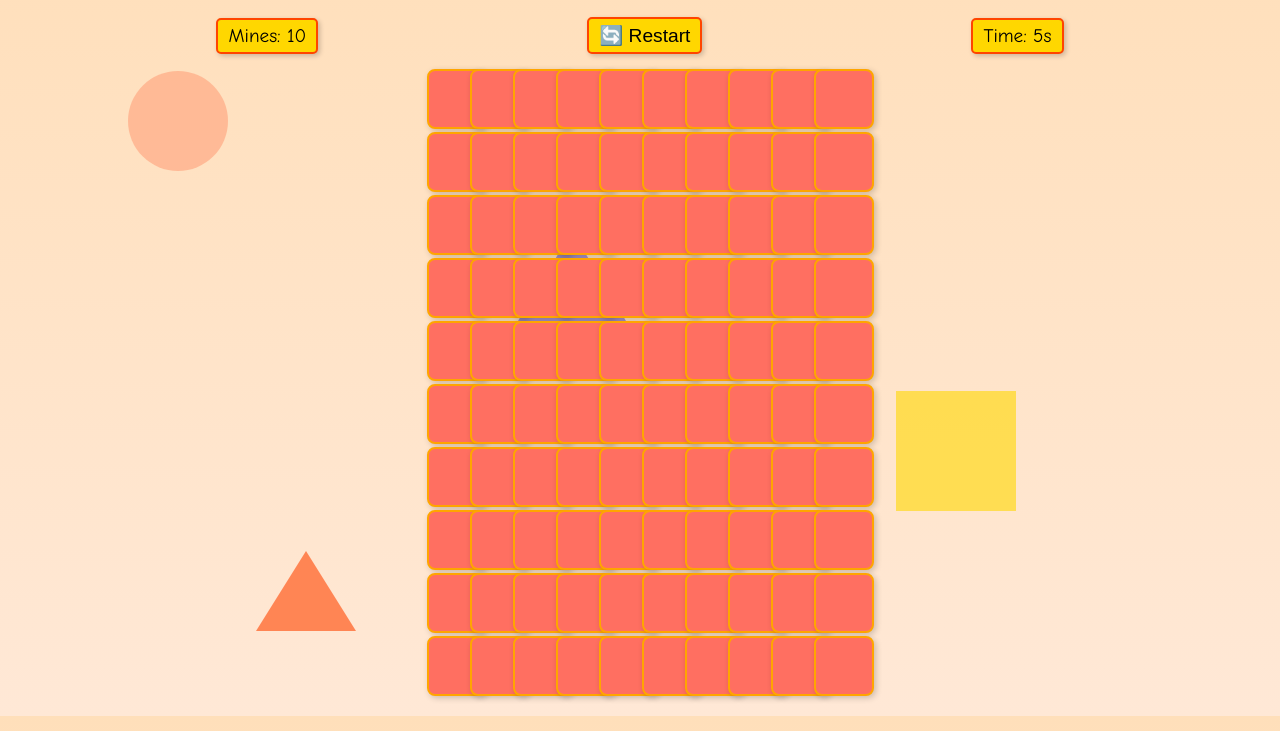
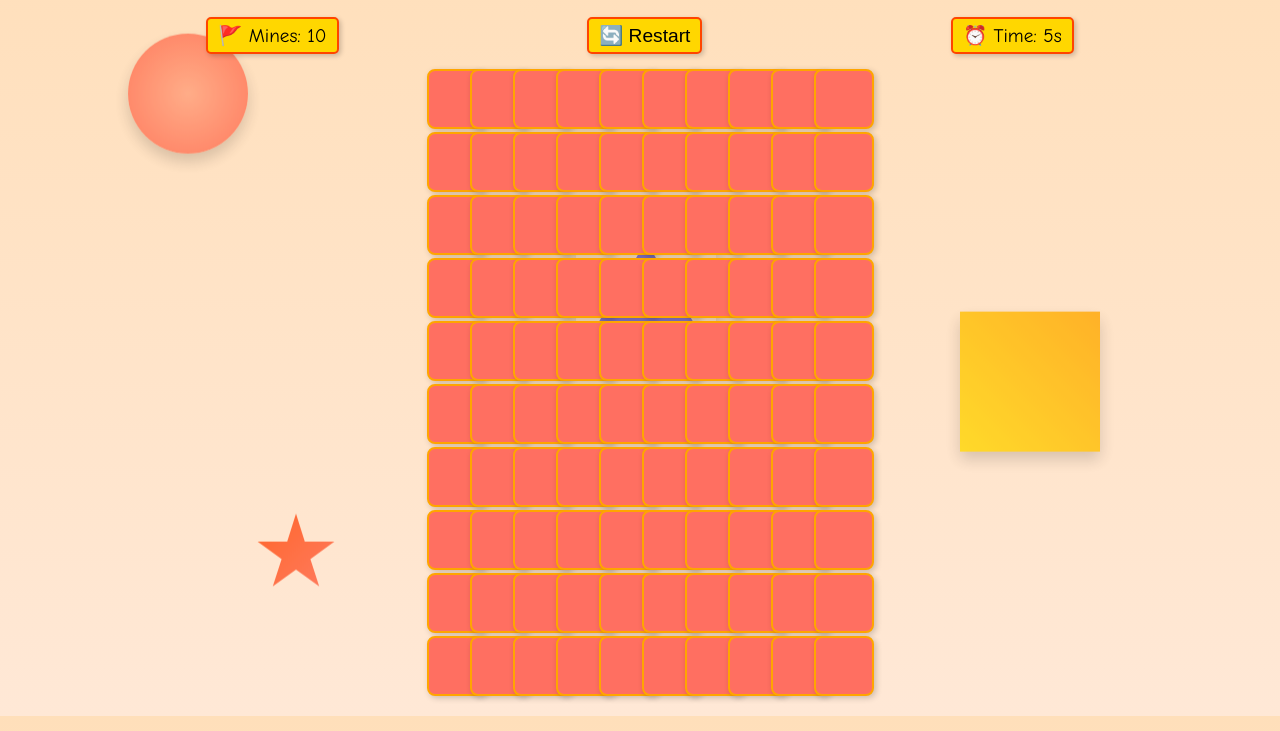
Before and after one commit to mailgopalv/minesweeper, a plain HTML site: page index.html in a window 1280 px wide. Shown: the part 69-800 px from the top of the page. Drawn offline with Linux system fonts and the light colour scheme.

Commit message:
updating the solution

```diff
--- a/script.js
+++ b/script.js
@@ -14,12 +14,12 @@ function initializeGame() {
   grid = createGrid(rows, cols, mineCount);
   mineCounter = mineCount;
   timer = 0;
-  document.getElementById("mine-counter").textContent = `Mines: ${mineCount}`;
-  document.getElementById("timer").textContent = `Time: ${timer}s`;
+  document.getElementById("mine-counter").textContent = `🚩 Mines: ${mineCount}`;
+  document.getElementById("timer").textContent = `⏰ Time: ${timer}s`;
   clearInterval(interval);
   interval = setInterval(() => {
     timer++;
-    document.getElementById("timer").textContent = `Time: ${timer}s`;
+    document.getElementById("timer").textContent = `⏰ Time: ${timer}s`;
   }, 1000);
 
   for (let i = 0; i < rows; i++) {
@@ -94,12 +94,14 @@ function handleRightClick(event) {
   if (!cell.classList.contains("revealed")) {
     if (cell.classList.contains("flag")) {
       cell.classList.remove("flag");
+      cell.innerHTML = "";
       mineCounter++;
     } else {
       cell.classList.add("flag");
+      cell.innerHTML = "🚩"
       mineCounter--;
     }
-    document.getElementById("mine-counter").textContent = `Mines: ${mineCounter}`;
+    document.getElementById("mine-counter").textContent = `🚩 Mines: ${mineCounter}`;
   }
 }
 
@@ -117,7 +119,7 @@ function revealCell(row, col) {
       cell.style.backgroundColor = "#ff4500"; // Red color for bombs
     } else if (value > 0) {
       cell.textContent = value; // Show the number of adjacent mines
-      cell.style.backgroundColor = "blue"; // Light blue for number cells
+      cell.style.backgroundColor = "#FFB347"; // Light blue for number cells
     } else {
       // For empty cells (value === 0), change the background color
       cell.style.backgroundColor = "white"; // Light aqua color for empty cells
--- a/styles.css
+++ b/styles.css
@@ -78,7 +78,7 @@
   }
 
   /* Background Floating Shapes */
-  .background-shapes {
+.background-shapes {
     position: fixed;
     top: 0;
     left: 0;
@@ -88,54 +88,75 @@
     overflow: hidden;
   }
 
+  /* Animation for floating effect */
+  @keyframes float {
+    0% {
+      transform: translateY(0) scale(1) rotate(0deg);
+    }
+    50% {
+      transform: translateY(-20px) scale(1.05) rotate(10deg);
+    }
+    100% {
+      transform: translateY(0) scale(1) rotate(0deg);
+    }
+  }
+
+  /* Base Shape Styling */
   .shape {
     position: absolute;
-    opacity: 0.6;
-    animation: float 10s ease-in-out infinite;
+    opacity: 0.8;
+    animation: float 8s ease-in-out infinite;
+    box-shadow: 0 8px 15px rgba(0, 0, 0, 0.2);
   }
 
   /* Circle */
   .circle {
-    width: 100px;
-    height: 100px;
+    width: 120px;
+    height: 120px;
     border-radius: 50%;
-    background-color: #ffa07a;
-    top: 20%;
+    background: radial-gradient(circle, #ffa07a, #ff6347);
+    top: 15%;
     left: 10%;
+    animation-delay: 0s;
   }
 
   /* Square */
   .square {
-    width: 120px;
-    height: 120px;
-    background-color: #ffd700;
-    top: 60%;
-    left: 70%;
+    width: 140px;
+    height: 140px;
+    background: linear-gradient(45deg, #ffd700, #ffa500);
+    top: 50%;
+    left: 75%;
+    animation-delay: 1.5s;
+    transform: rotate(10deg);
   }
 
   /* Triangle */
   .triangle {
     width: 0;
     height: 0;
-    border-left: 60px solid transparent;
-    border-right: 60px solid transparent;
-    border-bottom: 100px solid #6a5acd;
+    border-left: 70px solid transparent;
+    border-right: 70px solid transparent;
+    border-bottom: 120px solid #6a5acd;
     top: 40%;
-    left: 40%;
+    left: 45%;
+    animation-delay: 3s;
+    transform: rotate(-20deg);
   }
 
   /* Star */
   .star {
-    width: 0;
-    height: 0;
-    position: absolute;
-    border-left: 50px solid transparent;
-    border-right: 50px solid transparent;
-    border-bottom: 80px solid #ff4500;
-    transform: rotate(35deg);
-    top: 80%;
+    position: relative;
+    width: 80px;
+    height: 80px;
+    background: linear-gradient(135deg, #ff4500, #ff6347);
+    clip-path: polygon(50% 0%, 61% 35%, 98% 35%, 68% 57%, 79% 91%, 50% 70%, 21% 91%, 32% 57%, 2% 35%, 39% 35%);
+    top: 75%;
     left: 20%;
+    animation-delay: 2s;
+    box-shadow: 0 5px 15px rgba(255, 69, 0, 0.3);
   }
+
 
   /* Floating Animation */
   @keyframes float {
@@ -150,12 +171,12 @@
   /* Media Queries for Responsiveness */
   @media (max-width: 768px) {
     h1 {
-      font-size: 2rem;
+      font-size: 1.5rem;
     }
 
     #status span,
     #status button {
-      font-size: 1rem;
+      font-size: 0.5rem;
     }
 
     .cell {
@@ -183,8 +204,8 @@
     }
 
     .cell {
-      width: calc(20vw - 4px);
-      height: calc(20vw - 4px);
+      width: calc(10vw - 6px);
+      height: calc(10vw - 6px);
     }
 
     .circle,
```
